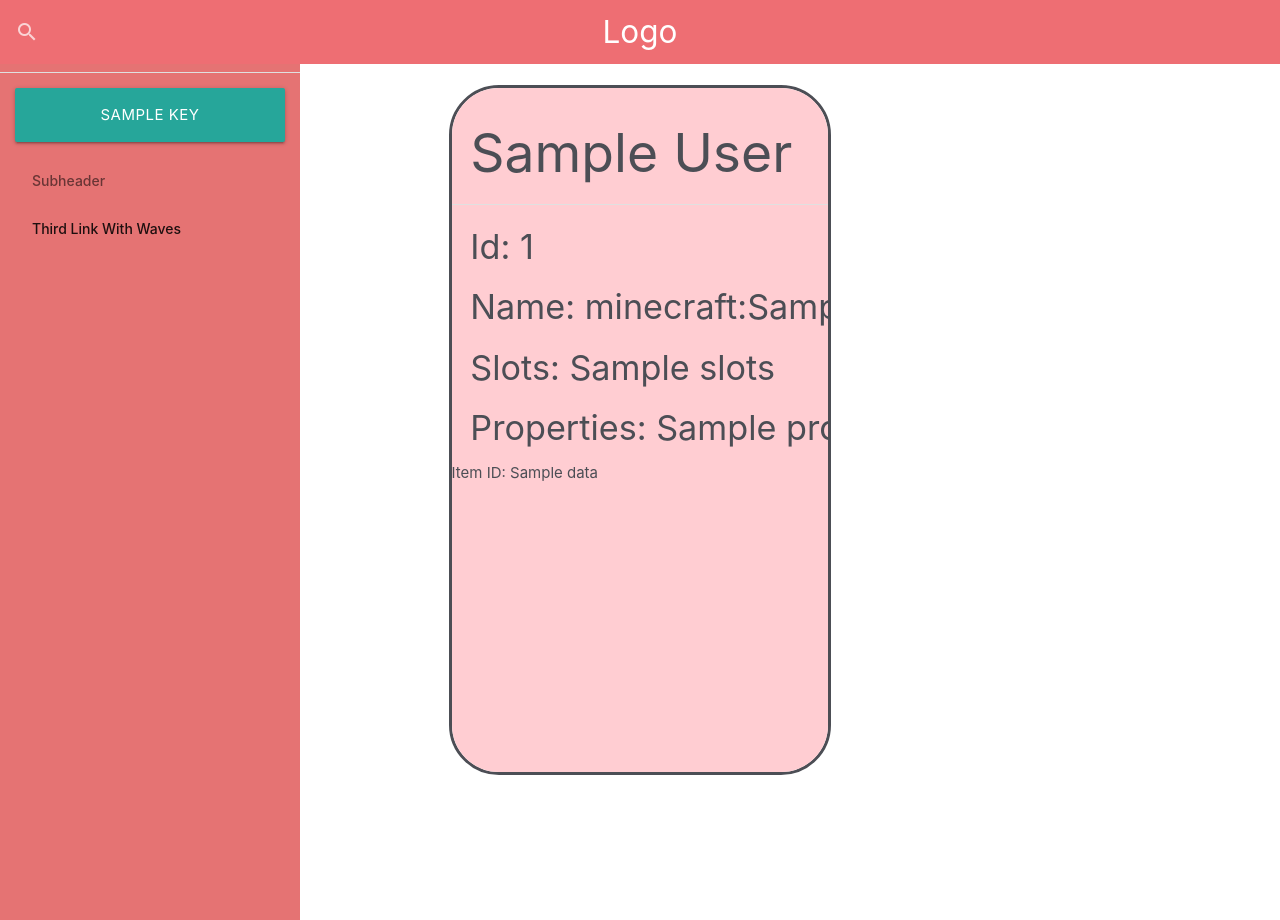
After one commit to lamaprogramer/MinecraftItemDatabaseUI, a Django app: template src/polls/templates/window/index.html in a window 1280 px wide. The commit adds this page. Run offline with Django 4.2, Linux system fonts and the light colour scheme; the template is opened without the code that fills it: most values are stand-ins (such as "Sample title", 1, 10 or a date in 2020).

Commit message:
Correct information for entities and windows is now displayed

```diff
--- a/src/polls/templates/listdata.html
+++ b/src/polls/templates/listdata.html
@@ -18,7 +18,7 @@
                         {% if item.displayName %}
                             <td><a href="{{item_url}}">{{item.displayName}}</a></td>
                         {% else %}
-                            <td><a href="{{item_url}}">{{item.id}}</a></td>
+                            <td><a href="{{item_url}}">{{item.name}}</a></td>
                         {% endif %}
                     </tr>
                 {% endfor %}
--- /dev/null
+++ b/src/polls/templates/window/index.html
@@ -0,0 +1,17 @@
+{% extends "root.html" %}
+
+{% block content-center %}
+    {% if data %}
+        <div class="data-card left-align red lighten-4">
+            <h2 class="data-card-head">{{data.displayName}}</h2>
+            <div class="divider"></div>
+            <h4 class="data-card-property">Id: {{data.id}}</h4>
+            <h4 class="data-card-property">Name: minecraft:{{data.name}}</h4>
+            <h4 class="data-card-property">Slots: {{data.slots}}</h4>
+            <h4 class="data-card-property">Properties: {{data.properties}}</h4>
+            <p>Item ID: {{data}}</p>
+        </div>
+    {% else %}
+        <p>No polls are available.</p>
+    {% endif %}
+{% endblock %}
--- a/src/polls/views.py
+++ b/src/polls/views.py
@@ -74,7 +74,7 @@ def get_list_entity(request, version):
 
 def get_list_window(request, version):
     minecraft = minecraft_data(version)
-    return getItemsById(request, version, "get_window", minecraft.windows_list, MAX_ITEMS, "id")
+    return getItemsById(request, version, "get_window", minecraft.windows_list, MAX_ITEMS, "name")
 
 
 def get_item(request, version, id):
```
Also changed, not shown: src/polls/templates/entity/index.html (added, +20 -0 lines).
